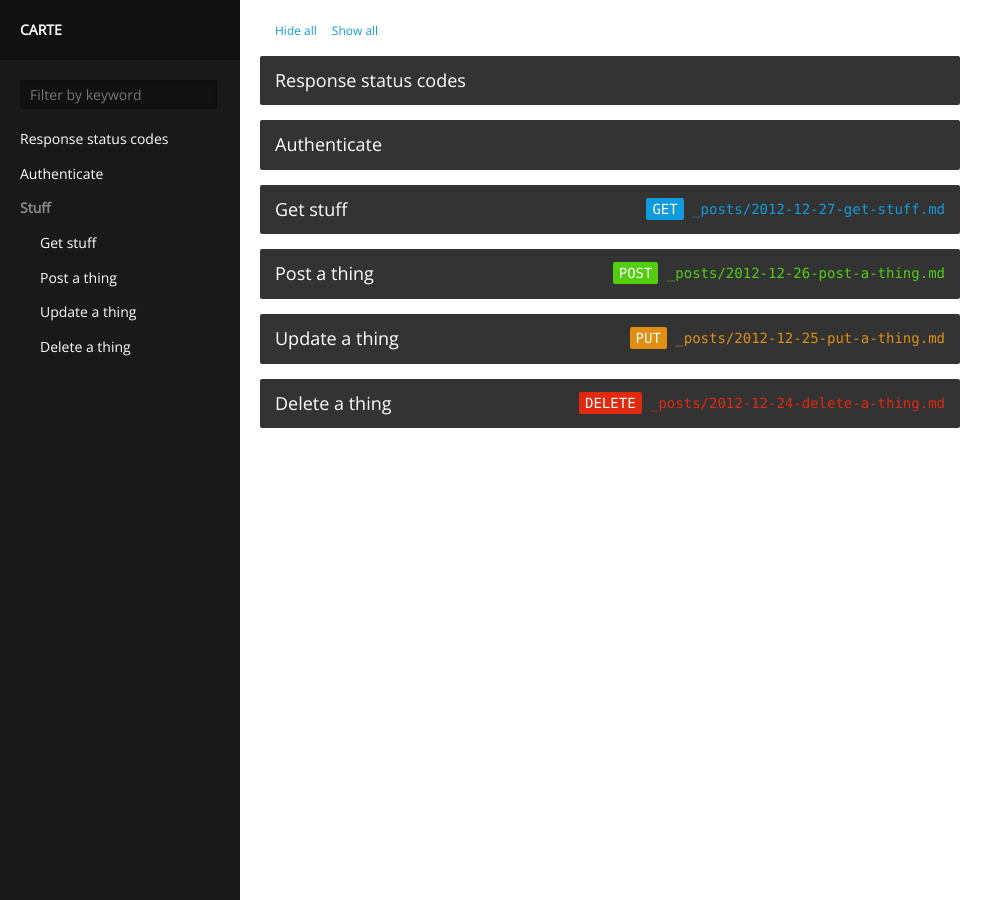
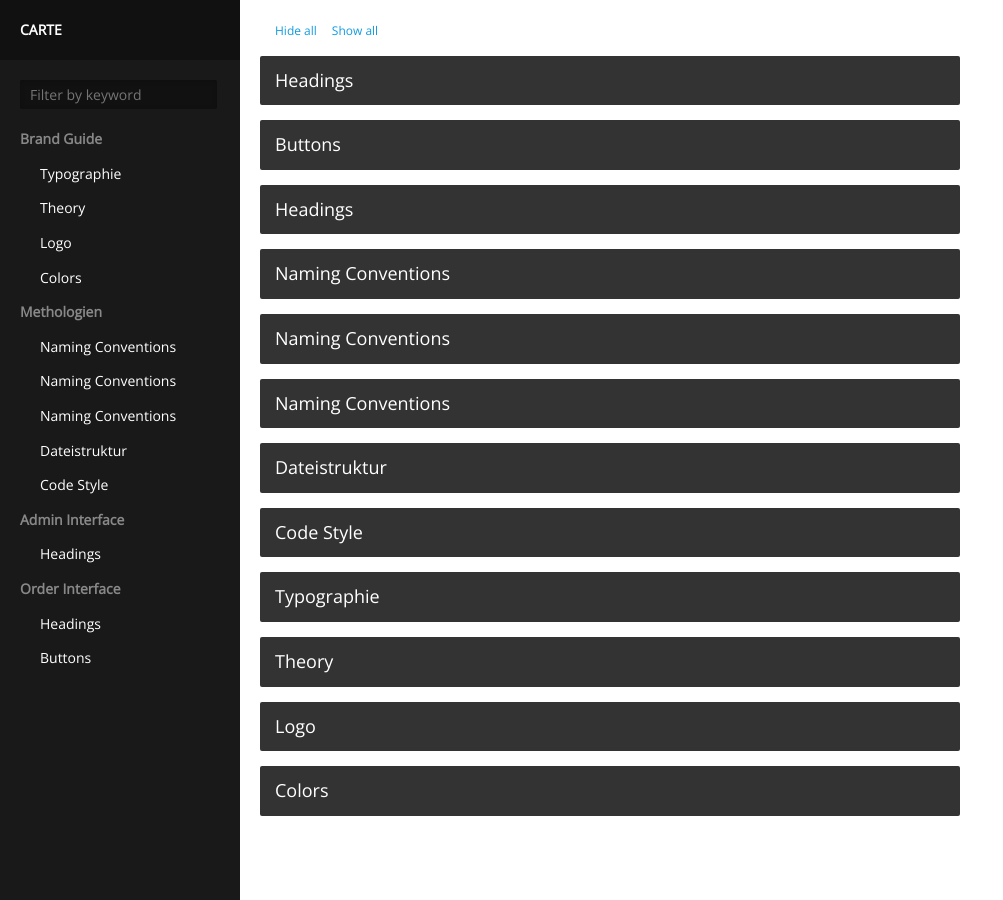
Before and after one commit to Godfather27/gmbh-style-guide, a Jekyll site: the page built from index.html, in a window 1280 px wide. Shown: the whole page, without its empty margins (0-1003 px from the left). Built offline with Jekyll 4.4.1, drawn with Linux system fonts in a browser that asks for light colours; part of the change alters nothing that is shown.

Commit message:
add entries

````diff
--- a/_posts/2012-12-24-delete-a-thing.md
+++ /dev/null
@@ -1,28 +0,0 @@
----
-category: Stuff
-path: '/stuff/:id'
-title: 'Delete a thing'
-type: 'DELETE'
-
-layout: nil
----
-
-This method allows the user to post a new thing to his stuff.
-
-### Request
-
-* **`:id`** is the id the thing to delete.
-* The headers must include a **valid authentication token**.
-* **The body is omitted**.
-
-### Response
-
-Sends back a collection of things.
-
-```Status: 200 Deleted```
-```{
-    code: 200,
-    message: 'Your thing (id: 736) was deleted'
-}```
-
-For errors responses, see the [response status codes documentation](#response-status-codes).
--- a/_posts/2012-12-25-put-a-thing.md
+++ /dev/null
@@ -1,39 +0,0 @@
----
-category: Stuff
-path: '/stuff/:id'
-title: 'Update a thing'
-type: 'PUT'
-
-layout: nil
----
-
-This method allows the user to retrieve his stuff.
-
-### Request
-
-* **`:id`** is the id the thing to update.
-* The headers must include a **valid authentication token**.
-* **The body can't be empty** and must include at least the name attribute, a `string` that will be used as the name of the thing.
-
-```Authentication: bearer f862f658-ad89-4fcb-995b-7a4c50554ff6```
-```{
-    name: 'My new thing'
-}```
-
-### Response
-
-Sends back a collection of things.
-
-```Status: 200 OK```
-```{
-    {
-        id: thing_1,
-        name: 'My first thing'
-    },
-    {
-        id: thing_2,
-        name: 'My second thing'
-    }
-}```
-
-For errors responses, see the [response status codes documentation](#response-status-codes).
--- a/_posts/2012-12-26-post-a-thing.md
+++ /dev/null
@@ -1,32 +0,0 @@
----
-category: Stuff
-path: '/stuff'
-title: 'Post a thing'
-type: 'POST'
-
-layout: nil
----
-
-This method allows users to create a new thing.
-
-### Request
-
-* The headers must include a **valid authentication token**.
-* **The body can't be empty** and must include at least the name attribute, a `string` that will be used as the name of the thing.
-
-```Authentication: bearer TOKEN```
-```{
-    name: 'My new thing'
-}```
-
-### Response
-
-**If succeeds**, returns the created thing.
-
-```Status: 201 Created```
-```{
-    id: new_thing,
-    name: 'My new thing'
-}```
-
-For errors responses, see the [response status codes documentation](#response-status-codes).
--- a/_posts/2012-12-27-get-stuff.md
+++ /dev/null
@@ -1,32 +0,0 @@
----
-category: Stuff
-path: '/stuff'
-title: 'Get stuff'
-type: 'GET'
-
-layout: nil
----
-
-This method allows users to retrieve stuff.
-
-### Request
-
-* The headers must include a **valid authentication token**.
-
-### Response
-
-Sends back a collection of things.
-
-```Status: 200 OK```
-```{
-    {
-        id: thing_1,
-        name: 'My first thing'
-    },
-    {
-        id: thing_2,
-        name: 'My second thing'
-    }
-}```
-
-For errors responses, see the [response status codes documentation](#response-status-codes).
--- a/_posts/2012-12-28-response-status-codes.md
+++ /dev/null
@@ -1,41 +0,0 @@
----
-title: 'Response status codes'
-
-layout: nil
----
-
-### Success
-
-Successes differ from errors in that their body may not be a simple response object with a code and a message. The headers however are consistent across all calls:
-
-* `GET`, `PUT`, `DELETE` returns `200 OK` on success,
-* `POST ` returns 201 on success,
-
-When [retrieving stuff](#get-stuff) for example:
-
-```Status: 200 OK```
-```{
-    {
-        id: thing_1,
-        name: 'My first thing'
-    },
-    {
-        id: thing_2,
-        name: 'My second thing'
-    }
-}```
-
-### Error
-
-Error responses are simply returning [standard HTTP error codes](http://www.w3.org/Protocols/rfc2616/rfc2616-sec10.html) along with some additional information:
-
-* The error code is sent back as a status header,
-* The body includes an object describing both the code and message (for debugging and/or display purposes),
-
-For a call with an invalid authentication token for example:
-
-```Status: 401 Access denied```
-```{
-    code: 401,
-    message: 'Access denied: invalid authentication token.'
-}```
--- /dev/null
+++ b/_posts/2016-05-22-Brand-Colors.md
@@ -0,0 +1,20 @@
+---
+category: 'Brand Guide'
+title: 'Colors'
+
+layout: nil
+---
+
+This method allows users to retrieve stuff.
+
+### Response
+
+Sends back a collection of things.
+
+```Authentication: bearer TOKEN```
+```{
+id: thing_2,
+name: 'My second thing'
+}```
+
+For errors responses, see the [response status codes documentation](#response-status-codes).
--- /dev/null
+++ b/_posts/2016-05-22-Brand-Logo.md
@@ -0,0 +1,20 @@
+---
+category: 'Brand Guide'
+title: 'Logo'
+
+layout: nil
+---
+
+This method allows users to retrieve stuff.
+
+### Response
+
+Sends back a collection of things.
+
+```Authentication: bearer TOKEN```
+```{
+id: thing_2,
+name: 'My second thing'
+}```
+
+For errors responses, see the [response status codes documentation](#response-status-codes).
--- a/_posts/2012-12-28-authentication.md
+++ b/_posts/2016-05-22-Brand-Theory.md
@@ -1,6 +1,6 @@
 ---
-path: '/login'
-title: 'Authenticate'
+category: 'Brand Guide'
+title: 'Theory'
 
 layout: nil
 ---
@@ -13,8 +13,8 @@ Sends back a collection of things.
 
 ```Authentication: bearer TOKEN```
 ```{
-    id: thing_2,
-    name: 'My second thing'
+id: thing_2,
+name: 'My second thing'
 }```
 
 For errors responses, see the [response status codes documentation](#response-status-codes).
--- /dev/null
+++ b/_posts/2016-05-22-Brand-Typographie.md
@@ -0,0 +1,20 @@
+---
+category: 'Brand Guide'
+title: 'Typographie'
+
+layout: nil
+---
+
+This method allows users to retrieve stuff.
+
+### Response
+
+Sends back a collection of things.
+
+```Authentication: bearer TOKEN```
+```{
+id: thing_2,
+name: 'My second thing'
+}```
+
+For errors responses, see the [response status codes documentation](#response-status-codes).
--- /dev/null
+++ b/_posts/2016-05-23-Methologies-CodeStyle.md
@@ -0,0 +1,20 @@
+---
+category: 'Methologien'
+title: 'Code Style'
+
+layout: nil
+---
+
+This method allows users to retrieve stuff.
+
+### Response
+
+Sends back a collection of things.
+
+```Authentication: bearer TOKEN```
+```{
+id: thing_2,
+name: 'My second thing'
+}```
+
+For errors responses, see the [response status codes documentation](#response-status-codes).
--- /dev/null
+++ b/_posts/2016-05-23-Methologies-FileStructure.md
@@ -0,0 +1,20 @@
+---
+category: 'Methologien'
+title: 'Dateistruktur'
+
+layout: nil
+---
+
+This method allows users to retrieve stuff.
+
+### Response
+
+Sends back a collection of things.
+
+```Authentication: bearer TOKEN```
+```{
+id: thing_2,
+name: 'My second thing'
+}```
+
+For errors responses, see the [response status codes documentation](#response-status-codes).
--- /dev/null
+++ b/_posts/2016-05-23-Methologies-Naming.md
@@ -0,0 +1,20 @@
+---
+category: 'Methologien'
+title: 'Naming Conventions'
+
+layout: nil
+---
+
+This method allows users to retrieve stuff.
+
+### Response
+
+Sends back a collection of things.
+
+```Authentication: bearer TOKEN```
+```{
+id: thing_2,
+name: 'My second thing'
+}```
+
+For errors responses, see the [response status codes documentation](#response-status-codes).
--- /dev/null
+++ b/_posts/2016-05-23-Methologies-PreProcessor.md
@@ -0,0 +1,20 @@
+---
+category: 'Methologien'
+title: 'Naming Conventions'
+
+layout: nil
+---
+
+This method allows users to retrieve stuff.
+
+### Response
+
+Sends back a collection of things.
+
+```Authentication: bearer TOKEN```
+```{
+id: thing_2,
+name: 'My second thing'
+}```
+
+For errors responses, see the [response status codes documentation](#response-status-codes).
--- /dev/null
+++ b/_posts/2016-05-23-Methologies-Units.md
@@ -0,0 +1,20 @@
+---
+category: 'Methologien'
+title: 'Naming Conventions'
+
+layout: nil
+---
+
+This method allows users to retrieve stuff.
+
+### Response
+
+Sends back a collection of things.
+
+```Authentication: bearer TOKEN```
+```{
+id: thing_2,
+name: 'My second thing'
+}```
+
+For errors responses, see the [response status codes documentation](#response-status-codes).
--- /dev/null
+++ b/_posts/2016-05-24-AdminUI-Headings.md
@@ -0,0 +1,20 @@
+---
+category: 'Admin Interface'
+title: 'Headings'
+
+layout: nil
+---
+
+This method allows users to retrieve stuff.
+
+### Response
+
+Sends back a collection of things.
+
+```Authentication: bearer TOKEN```
+```{
+id: thing_2,
+name: 'My second thing'
+}```
+
+For errors responses, see the [response status codes documentation](#response-status-codes).
--- /dev/null
+++ b/_posts/2016-05-24-OrderUI-Buttons.md
@@ -0,0 +1,23 @@
+---
+category: 'Order Interface'
+title: 'Buttons'
+
+layout: nil
+---
+
+<button class="order-order-button">Abschicken</button>
+
+Buttons im User Interface, sollen sich in Form nicht unterscheiden. Der Button soll speziell für Touch Interface designet sein.
+
+### Response
+
+Sends back a collection of things.
+
+```Authentication: bearer TOKEN```
+css```{
+.order-order-button {
+background-color:red;
+}
+}```
+
+For errors responses, see the [response status codes documentation](#response-status-codes).
--- /dev/null
+++ b/_posts/2016-05-24-OrderUI-Headings.md
@@ -0,0 +1,20 @@
+---
+category: 'Order Interface'
+title: 'Headings'
+
+layout: nil
+---
+
+This method allows users to retrieve stuff.
+
+### Response
+
+Sends back a collection of things.
+
+```Authentication: bearer TOKEN```
+```{
+id: thing_2,
+name: 'My second thing'
+}```
+
+For errors responses, see the [response status codes documentation](#response-status-codes).
--- a/assets.css
+++ b/assets.css
@@ -637,3 +637,7 @@ code {
   padding: 15px;
   white-space: pre;
 }
+
+.order-order-button {
+  padding:15px;
+}
````
Lines whose indentation alone changed are shown as unchanged.
